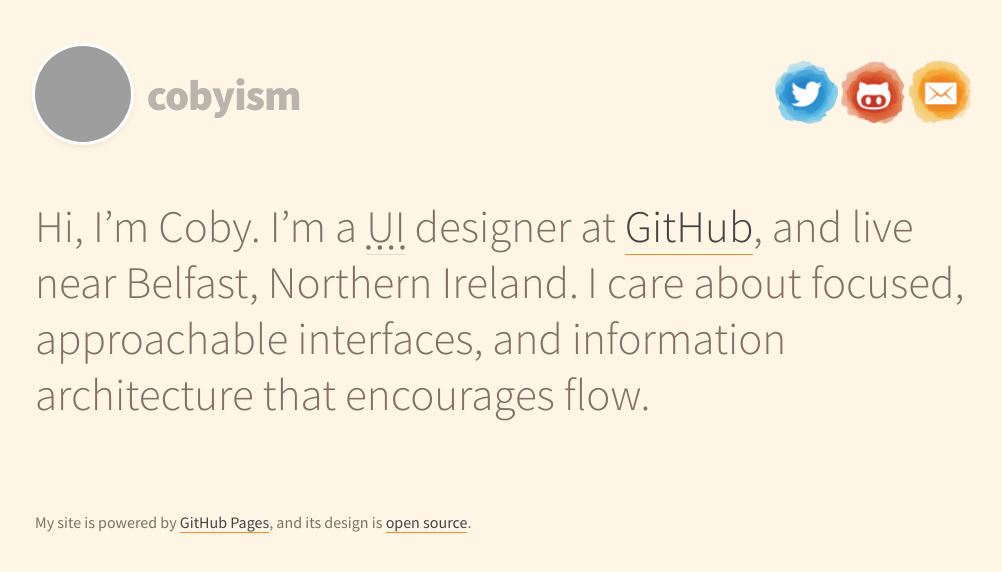
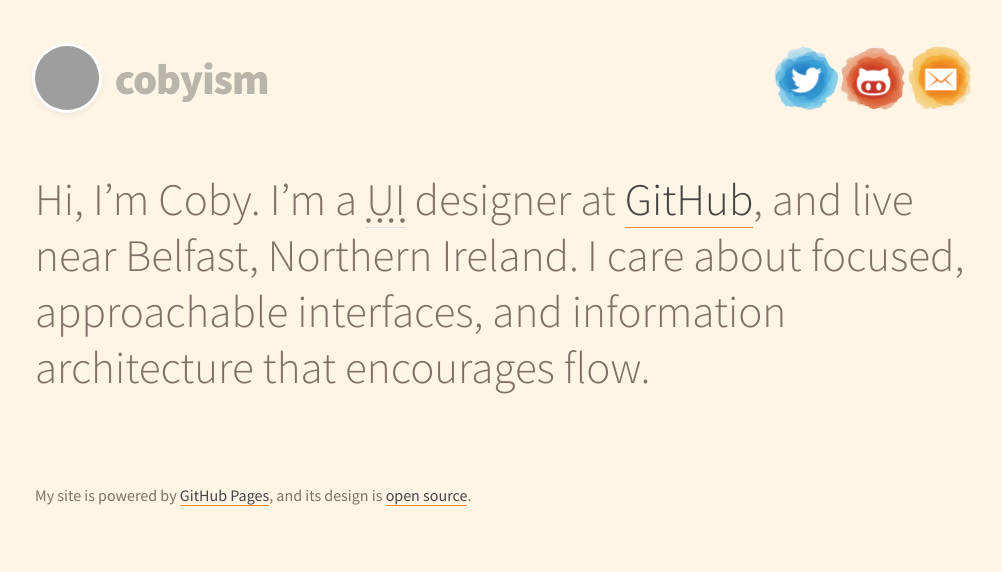
Before and after one commit to cobyism/archived-cobyism.github.io, a Jekyll site: the page built from index.html, in a window 1280 px wide. Shown: the top 572 px of the page, without its empty margins (136-1138 px from the left). Built offline with Jekyll 4.4.1, drawn with Linux system fonts in a browser that asks for light colours; nearby versions of some CDN libraries; comment, search, counter and statistics services are not loaded; grey boxes are pictures that could not be loaded.

Commit message:
make avatar same size as social blobs

```diff
--- a/css/style.css
+++ b/css/style.css
@@ -39,8 +39,8 @@
 }
 
 .avatar {
-  width: 96px;
-  height: 96px;
+  width: 64px;
+  height: 64px;
   border-radius: 50%;
   box-shadow: 0 0 0 3px #fff, 0 3px 10px rgba(0,0,0,.1);
 }
@@ -59,10 +59,6 @@
     display: block;
     margin-left: 0;
   }
-}
-
-.contact {
-  margin-top: .75em;
 }
 
 header .grid {
```
